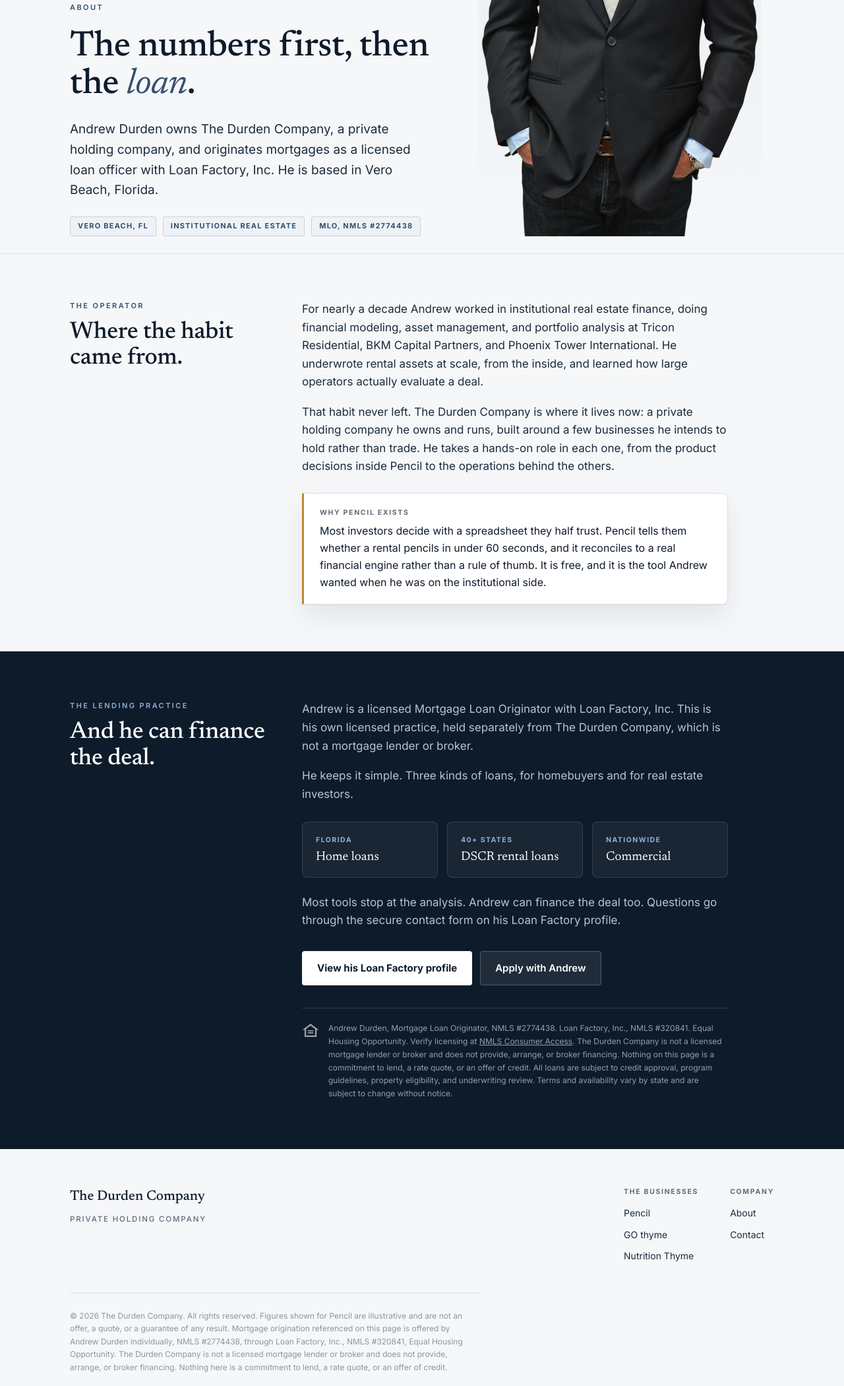
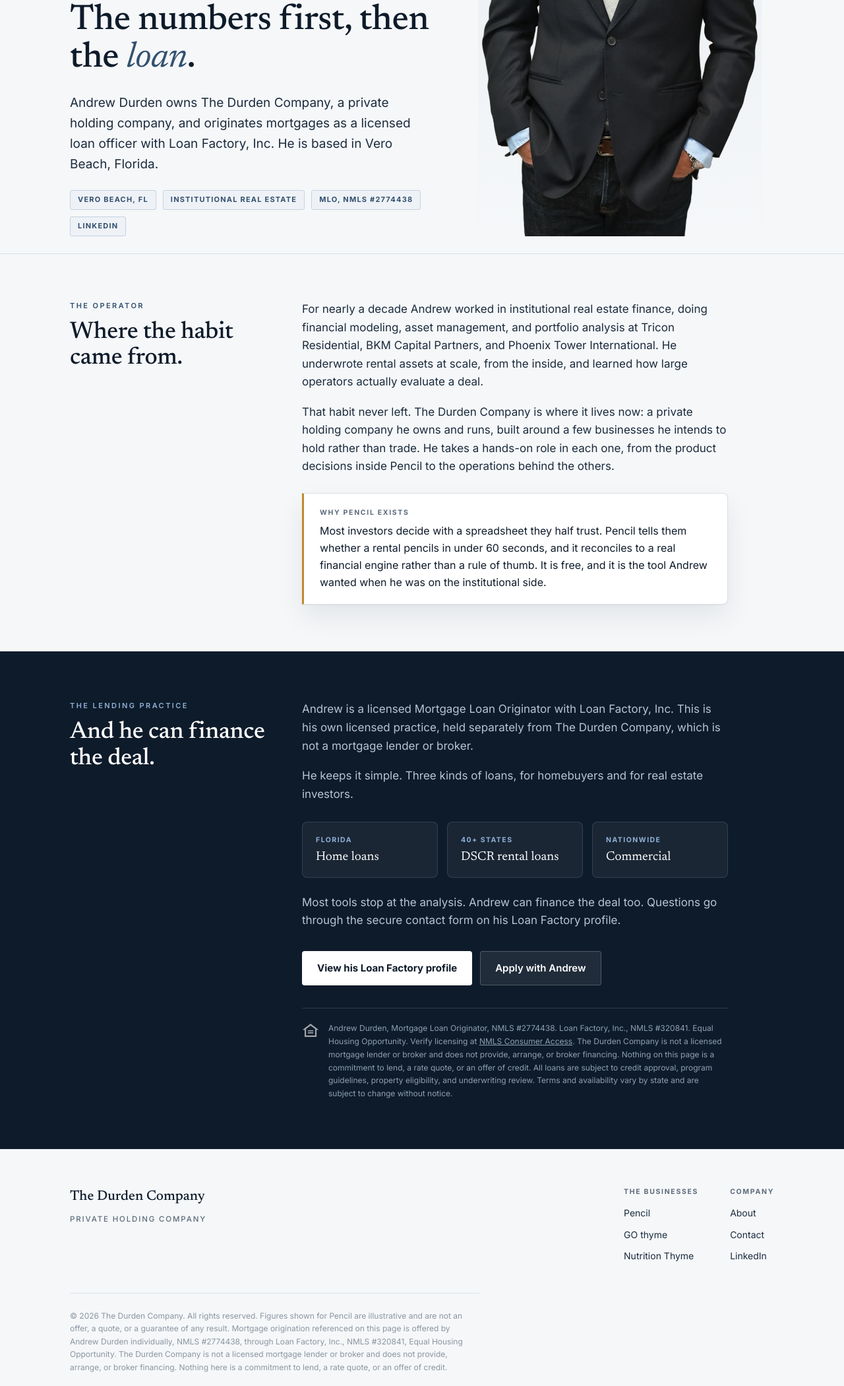
Before and after one commit to Acdurden/thedurdencompany-site, a plain HTML site: page about.html in a window 1280 px wide. Shown: the part 540-2640 px from the top of the page at 66% size. Drawn offline with Linux system fonts and the light colour scheme.

Commit message:
about change

```diff
--- a/about.html
+++ b/about.html
@@ -175,6 +175,7 @@
   .ab-hero .meta{margin-top:24px;display:flex;gap:10px;flex-wrap:wrap}
   .tag{font-size:11px;letter-spacing:.11em;text-transform:uppercase;font-weight:700;color:var(--accent);
        background:#eef2f7;border:1px solid #c6d2e0;border-radius:3px;padding:5px 11px}
+  a.tag:hover{background:#dfe7f1;border-color:var(--accent)}
   .shot{position:relative;display:flex;justify-content:center;align-items:flex-end;min-height:340px}
   .shot::before{content:"";position:absolute;left:50%;transform:translateX(-50%);bottom:0;
        width:min(430px,100%);height:78%;background:linear-gradient(180deg,var(--paper-2) 0%,rgba(234,238,242,0) 100%);
@@ -251,6 +252,7 @@
         <span class="tag">Vero Beach, FL</span>
         <span class="tag">Institutional real estate</span>
         <span class="tag">MLO, NMLS #2774438</span>
+        <a class="tag" href="https://www.linkedin.com/in/andrewcdurden" target="_blank" rel="me noopener">LinkedIn</a>
       </div>
     </div>
     <div class="shot">
@@ -321,6 +323,7 @@
           <span class="h">Company</span>
           <a href="/about">About</a>
           <a href="mailto:adurden@thedurdencompany.com">Contact</a>
+          <a href="https://www.linkedin.com/in/andrewcdurden" target="_blank" rel="me noopener">LinkedIn</a>
         </div>
       </div>
     </div>
```
Also changed, not shown: index.html (+2 -1 lines).
